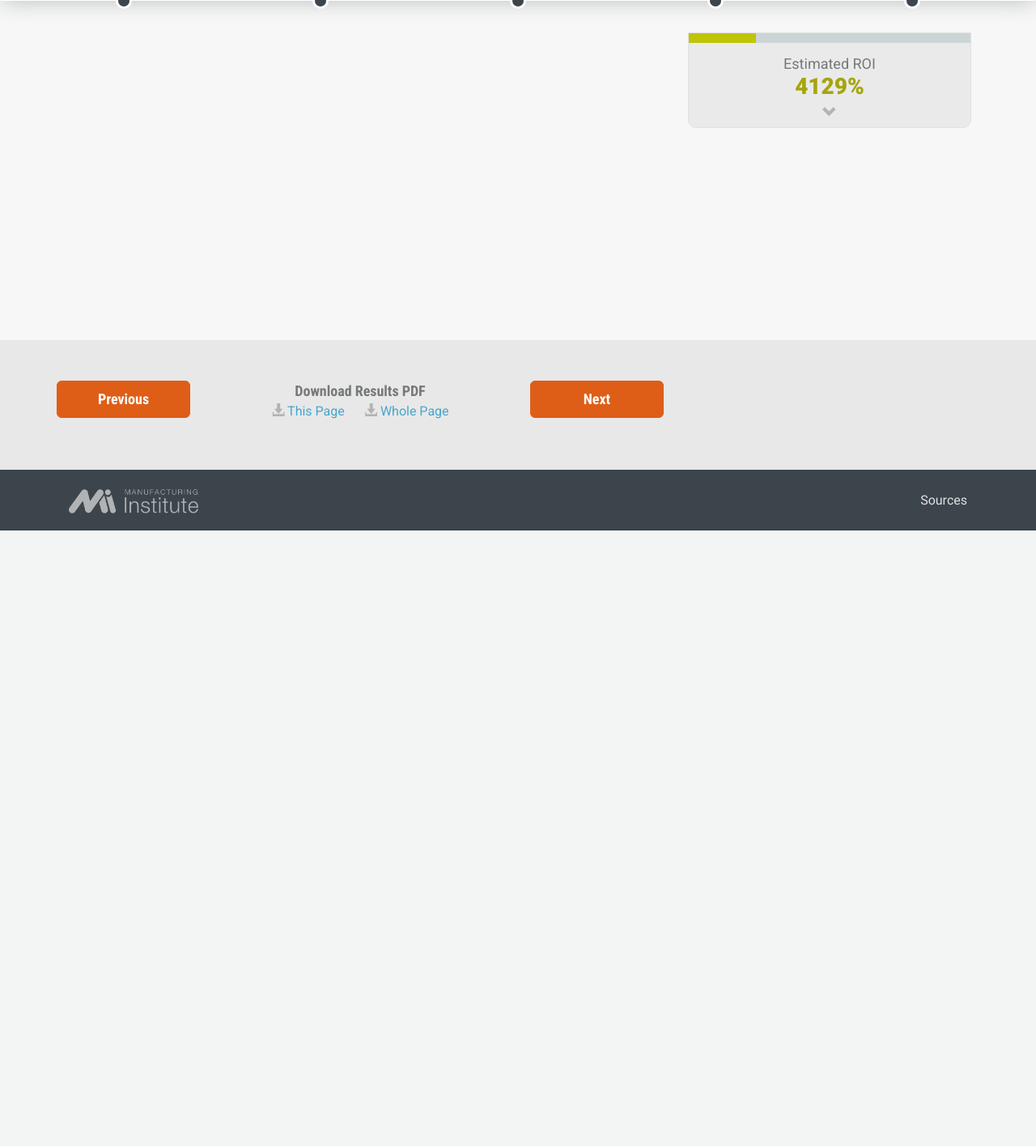
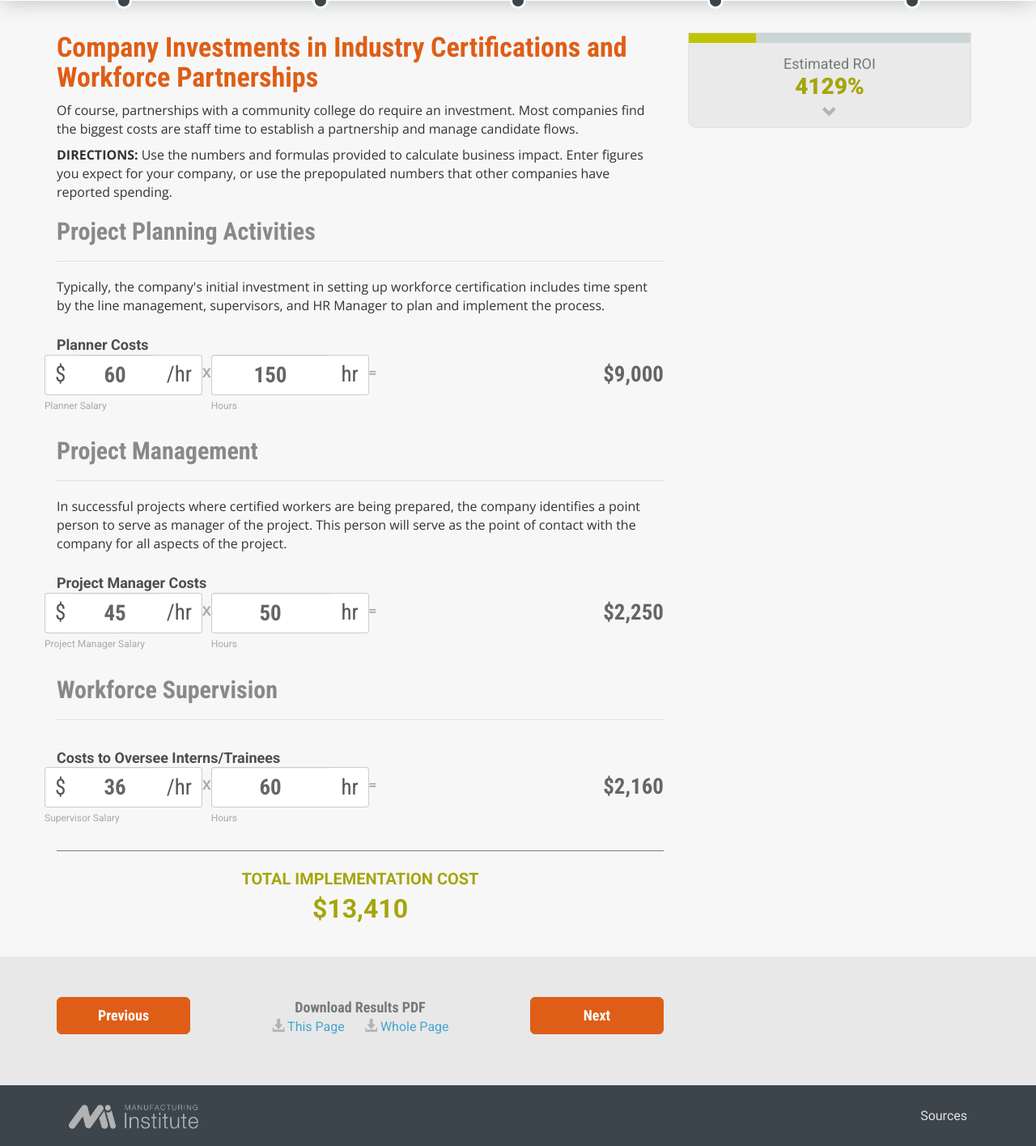
Before and after one commit to FriendlyDesignCo/ROI-calculator, a PHP site: page /cost-to-implement.php in a window 1280 px wide. Shown: the part 145-1560 px from the top of the page at 81% size. Before the commit the page ends 800 px from the top, so only its background shows below. Run offline with PHP 8.4, Linux system fonts and the light colour scheme; style sheets or scripts are compiled from the project's sources; some libraries are stand-ins or nearby versions.

Commit message:
Cost to Implement Calculations

```diff
--- a/cost-to-implement.php
+++ b/cost-to-implement.php
@@ -1,4 +1,106 @@
 <?php
 $activePage = 'cost-to-implement';
+$previousPage = 'possible-savings.php';
+$nextPage = 'roi.php';
 include('header.php'); ?>
-<?php include('footer.php'); ?>
+
+<h1>Company Investments in Industry Certifications and Workforce Partnerships</h1>
+<p>Of course, partnerships with a community college do require an investment. Most companies find the biggest costs are staff time to establish a partnership and manage candidate flows.</p>
+<p><strong>DIRECTIONS:</strong> Use the numbers and formulas provided to calculate business impact. Enter figures you expect for your company, or use the prepopulated numbers that other companies have reported spending.</p>
+
+<h2>Project Planning Activities</h2>
+<p>Typically, the company's initial investment in setting up workforce certification includes time spent by the line management, supervisors, and HR Manager to plan and implement the process.</p>
+
+<label>Planner Costs</label>
+<div class="row">
+  <div class="col-md-9 col-xs-8">
+    <ul class="input-row row">
+      <li class="col-xs-4">
+        <div class="input-group">
+          <div class="input-group-addon">$</div>
+          <input name="planner-salary" type="number" step="1" min="0" class="form-control no-right-border" value="<?php echo getValue('planner-salary', 60); ?>" required>
+          <div class="input-group-addon">/hr</div>
+        </div>
+        <label>Planner Salary</label>
+      </li>
+      <li><span>X</span></li>
+      <li class="col-xs-4">
+        <div class="input-group">
+          <input name="planner-hours" type="number" class="form-control no-right-border" placeholder="1" min="0" step="1" value="<?php echo getValue('planner-hours', 150); ?>">
+          <div class="input-group-addon">hr</div>
+        </div>
+        <label>Hours</label>
+      </li>
+      <li><span>=</span></li>
+    </ul>
+  </div>
+  <div class="col-md-3">
+    <p class="result" id="planner-cost">$</p>
+  </div>
+</div>
+
+<h2>Project Management</h2>
+<p>In successful projects where certified workers are being prepared, the company identifies a point person to serve as manager of the project. This person will serve as the point of contact with the company for all aspects of the project.</p>
+
+<label>Project Manager Costs</label>
+<div class="row">
+  <div class="col-md-9 col-xs-8">
+    <ul class="input-row row">
+      <li class="col-xs-4">
+        <div class="input-group">
+          <div class="input-group-addon">$</div>
+          <input name="pm-salary" type="number" step="1" min="0" class="form-control no-right-border" value="<?php echo getValue('pm-salary', 45); ?>" required>
+          <div class="input-group-addon">/hr</div>
+        </div>
+        <label>Project Manager Salary</label>
+      </li>
+      <li><span>X</span></li>
+      <li class="col-xs-4">
+        <div class="input-group">
+          <input name="pm-hours" type="number" class="form-control no-right-border" placeholder="1" min="0" step="1" value="<?php echo getValue('pm-hours', 50); ?>">
+          <div class="input-group-addon">hr</div>
+        </div>
+        <label>Hours</label>
+      </li>
+      <li><span>=</span></li>
+    </ul>
+  </div>
+  <div class="col-md-3">
+    <p class="result" id="pm-cost">$</p>
+  </div>
+</div>
+
+<h2>Workforce Supervision</h2>
+<label>Costs to Oversee Interns/Trainees</label>
+<div class="row">
+  <div class="col-md-9 col-xs-8">
+    <ul class="input-row row">
+      <li class="col-xs-4">
+        <div class="input-group">
+          <div class="input-group-addon">$</div>
+          <input name="supervisor-salary" type="number" step="1" min="0" class="form-control no-right-border" value="<?php echo getValue('supervisor-salary', 36); ?>" required>
+          <div class="input-group-addon">/hr</div>
+        </div>
+        <label>Supervisor Salary</label>
+      </li>
+      <li><span>X</span></li>
+      <li class="col-xs-4">
+        <div class="input-group">
+          <input name="supervisor-hours" type="number" class="form-control no-right-border" placeholder="1" min="0" step="1" value="<?php echo getValue('supervisor-hours', 60); ?>">
+          <div class="input-group-addon">hr</div>
+        </div>
+        <label>Hours</label>
+      </li>
+      <li><span>=</span></li>
+    </ul>
+  </div>
+  <div class="col-md-3">
+    <p class="result" id="supervisor-cost">$</p>
+  </div>
+</div>
+<hr>
+
+<p class="text-center total-description">Total Implementation Cost</p>
+<p class="text-center total" id="total-implementation-cost">$</p>
+
+<?php include('footer.php');
--- a/footer.php
+++ b/footer.php
@@ -26,7 +26,7 @@
                   </p>
                 </div>
                 <div class="col-xs-4 col-xs-offset-4 col-md-3 col-md-offset-0">
-                  <a href="#" id="next-button" class="btn btn-primary btn-block btn-lg">Next</a>
+                  <?php if ($activePage !== 'roi'): ?><a href="#" id="next-button" class="btn btn-primary btn-block btn-lg">Next</a><?php endif; ?>
                 </div>
               </div>
             </div>
@@ -168,6 +168,7 @@
           var businessImpactTotal = overtimePremium+downtimeIncrease+cycleTimeIncrease;
           $("#business-impact-total").html(moneyFormat(businessImpactTotal));
 
+          // Possible Savings
           var turnoverPercentReduction = parseInt($("input[name=turnover-percent-reduction]").val());
 
           var turnoverHiringCostReduction = Math.ceil(recruitingAndHiringCostPerHire*yearlyHires*turnoverPercentReduction/100);
@@ -217,6 +218,25 @@
 
           var totalPossibleSavings = reductionTurnover+reductionCompany+staffingReduction+reductionOJT;
           $("#total-possible-savings").html(moneyFormat(totalPossibleSavings));
+
+          // Cost to Implement
+          var plannerSalary = parseInt($("input[name=planner-salary]").val());
+          var plannerHours = parseInt($("input[name=planner-hours]").val());
+          var plannerCost = plannerSalary*plannerHours;
+          $("#planner-cost").html(moneyFormat(plannerCost));
+
+          var pmSalary = parseInt($("input[name=pm-salary]").val());
+          var pmHours = parseInt($("input[name=pm-hours]").val());
+          var pmCost = pmSalary*pmHours;
+          $("#pm-cost").html(moneyFormat(pmCost));
+
+          var supervisorSalary = parseInt($("input[name=supervisor-salary]").val());
+          var supervisorHours = parseInt($("input[name=supervisor-hours]").val());
+          var supervisorCost = supervisorSalary*supervisorHours;
+          $("#supervisor-cost").html(moneyFormat(supervisorCost));
+
+          var totalImplementationCost = plannerCost+pmCost+supervisorCost;
+          $("#total-implementation-cost").html(moneyFormat(totalImplementationCost));
         };
         calculateResult();
         $("input").change(calculateResult);
```
